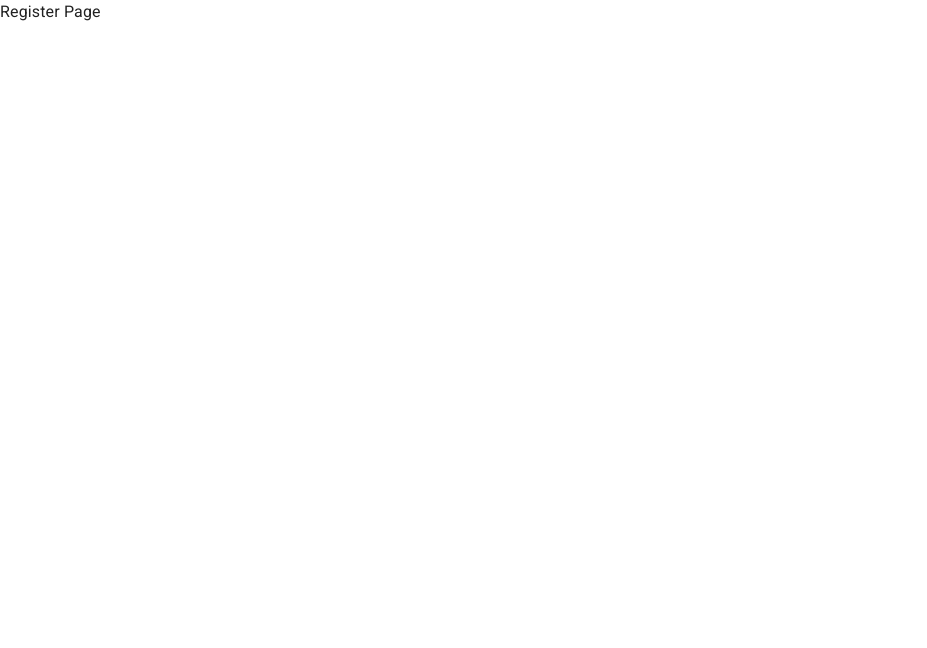
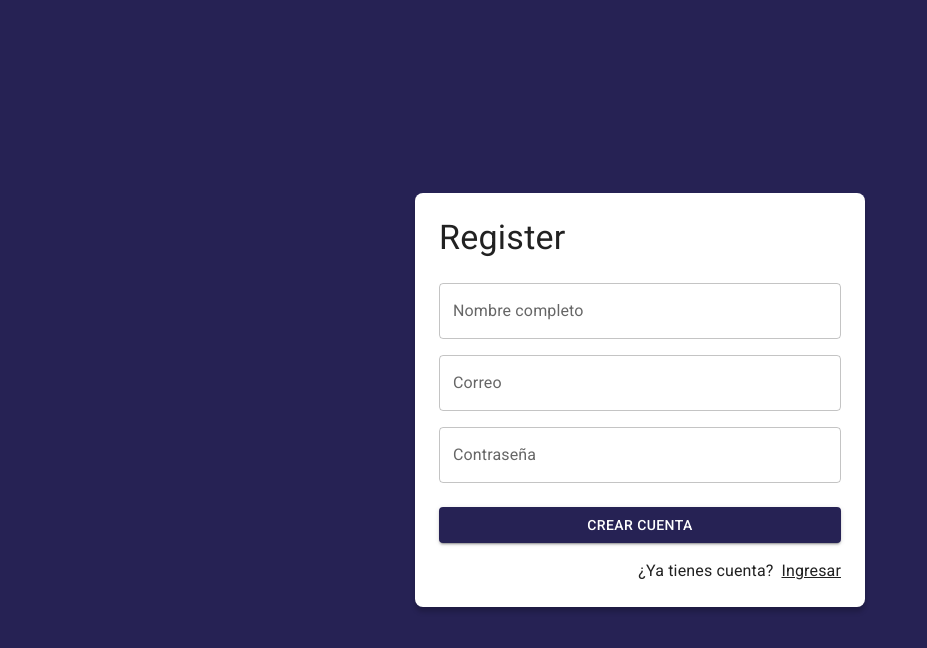
Before and after one commit to jojupacr5/JounalApp, a React (Vite) app: page /auth/register in a window 1280 px wide. Shown: the top 648 px of the page, without its empty margins (0-927 px from the left). Built offline with nearby package versions, Linux system fonts and the light colour scheme.

Commit message:
Se termino de diseñar el Login y register, se creo un layout en comun para ambas paginas

```diff
--- /dev/null
+++ b/src/auth/layout/AuthLayout.jsx
@@ -0,0 +1,24 @@
+import { Grid, Typography } from "@mui/material"
+
+export const AuthLayout = ({ children, title = '' }) => {
+  return (
+    <Grid container
+      spacing={0}
+      direction="column"
+      alignItems="center"
+      justifyContent="center"
+      sx={{  minHeight: '100vh', backgroundColor: 'primary.main', padding: 4 }}
+    >
+      <Grid item
+        className="box-shadow"
+        xs={3}
+        sx={{ width: {sm: 450}, backgroundColor: 'white', padding: 3, borderRadius: 2 }}
+      >
+        <Typography variant="h4" sx={{ mb: 1 }}>{ title }</Typography>
+
+        { children }
+
+      </Grid>
+    </Grid>
+  )
+}
--- a/src/auth/pages/LoginPage.jsx
+++ b/src/auth/pages/LoginPage.jsx
@@ -1,7 +1,53 @@
+import { Link as RouterLink } from 'react-router-dom';
+
+import { Button, Grid, Link, TextField, Typography } from "@mui/material"
+import { Google } from "@mui/icons-material"
+import { AuthLayout } from '../layout/AuthLayout';
+
 export const LoginPage = () => {
   return (
-    <div>
-      Login Page
-    </div>
+    <AuthLayout title='Login'>
+      <form>
+        <Grid container>
+          <Grid item xs={12} sx={{ mt: 2}}>
+            <TextField
+              label="Correo"
+              type="email"
+              placeholder="Correo@Google.com"
+              fullWidth
+            />
+          </Grid>
+          <Grid item xs={12} sx={{ mt: 2}}>
+            <TextField
+              label="Contraseña"
+              type="password"
+              placeholder="Contraseña"
+              fullWidth
+            />
+          </Grid>
+
+          <Grid container spacing={2} sx={{ mb: 2, mt: 1 }}>
+            <Grid item xs={12} sm={6}>
+              <Button variant="contained" fullWidth>
+                Login
+              </Button>
+            </Grid>
+
+            <Grid item xs={12} sm={6}>
+              <Button variant="contained" fullWidth>
+                <Google />
+                <Typography sx={{ ml: 1 }}>Google</Typography>
+              </Button>
+            </Grid>
+          </Grid>
+
+          <Grid container direction='row' justifyContent='end'>
+            <Link component={ RouterLink } color='inherit' to="/auth/register">
+              Crear una cuenta
+            </Link>
+          </Grid>
+        </Grid>
+      </form>
+    </AuthLayout>
   )
 }
--- a/src/auth/pages/RegisterPage.jsx
+++ b/src/auth/pages/RegisterPage.jsx
@@ -1,7 +1,55 @@
+import { Link as RouterLink } from 'react-router-dom';
+
+import { Button, Grid, Link, TextField, Typography } from "@mui/material"
+import { AuthLayout } from "../layout/AuthLayout"
+
 export const RegisterPage = () => {
   return (
-    <div>
-      Register Page
-    </div>
+    <AuthLayout title="Register">
+      <form>
+        <Grid container>
+          <Grid item xs={12} sx={{ mt: 2}}>
+            <TextField
+              label="Nombre completo"
+              type="text"
+              placeholder="Jhon Doe"
+              fullWidth
+            />
+          </Grid>
+          <Grid item xs={12} sx={{ mt: 2}}>
+            <TextField
+              label="Correo"
+              type="email"
+              placeholder="Correo@Google.com"
+              fullWidth
+            />
+          </Grid>
+
+          <Grid item xs={12} sx={{ mt: 2}}>
+            <TextField
+              label="Contraseña"
+              type="password"
+              placeholder="Contraseña"
+              fullWidth
+            />
+          </Grid>
+
+          <Grid container spacing={2} sx={{ mb: 2, mt: 1 }}>
+            <Grid item xs={12}>
+              <Button variant="contained" fullWidth>
+                Crear cuenta
+              </Button>
+            </Grid>
+          </Grid>
+
+          <Grid container direction='row' justifyContent='end'>
+            <Typography sx={{ mr: 1 }}>¿Ya tienes cuenta?</Typography>
+            <Link component={ RouterLink } color='inherit' to="/auth/login">
+              Ingresar
+            </Link>
+          </Grid>
+        </Grid>
+      </form>
+    </AuthLayout>
   )
 }
--- a/src/styles.css
+++ b/src/styles.css
@@ -0,0 +1,3 @@
+.box-shadow {
+  box-shadow: 0px 5px 5px rgba(0, 0, 0, 0.2);
+}
```
